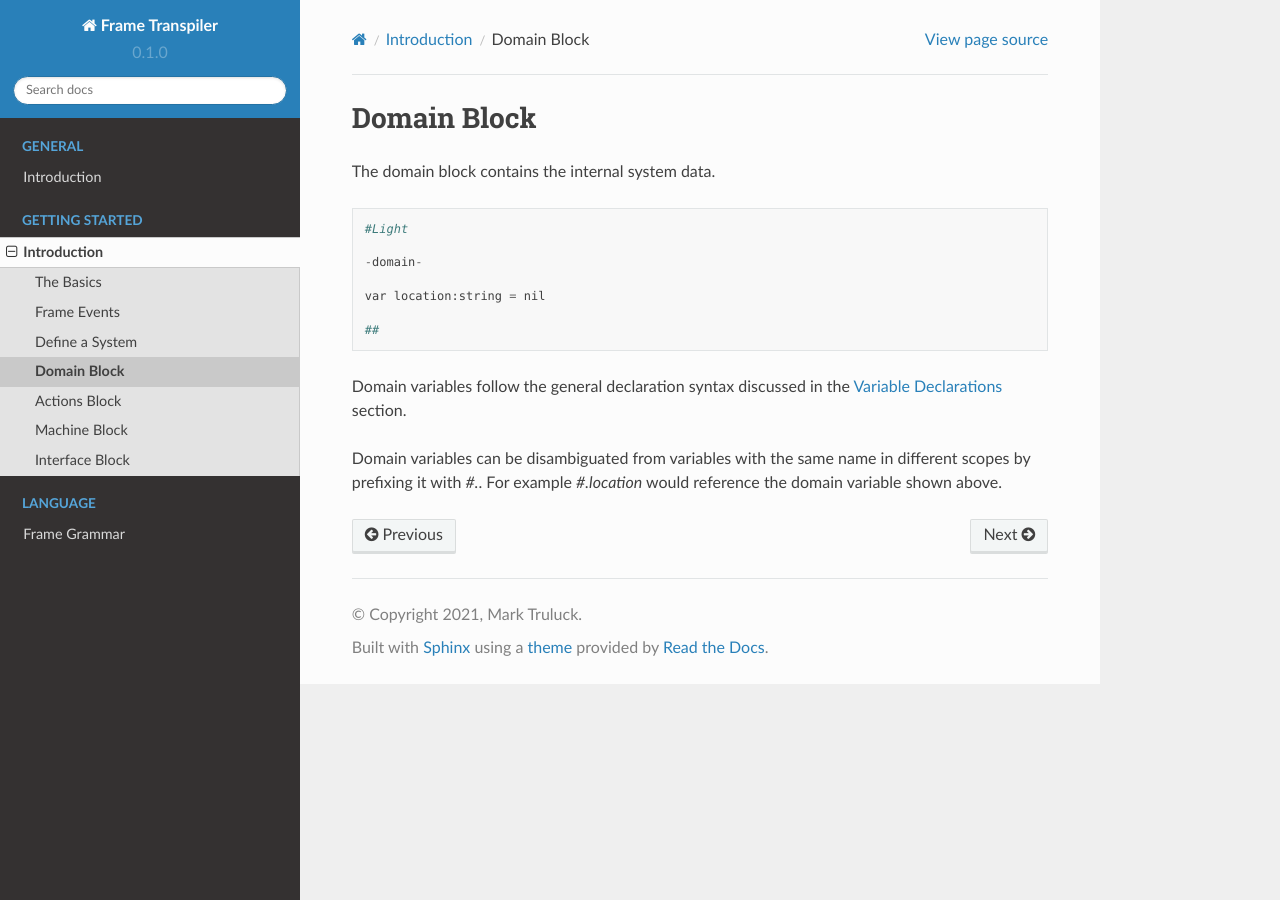
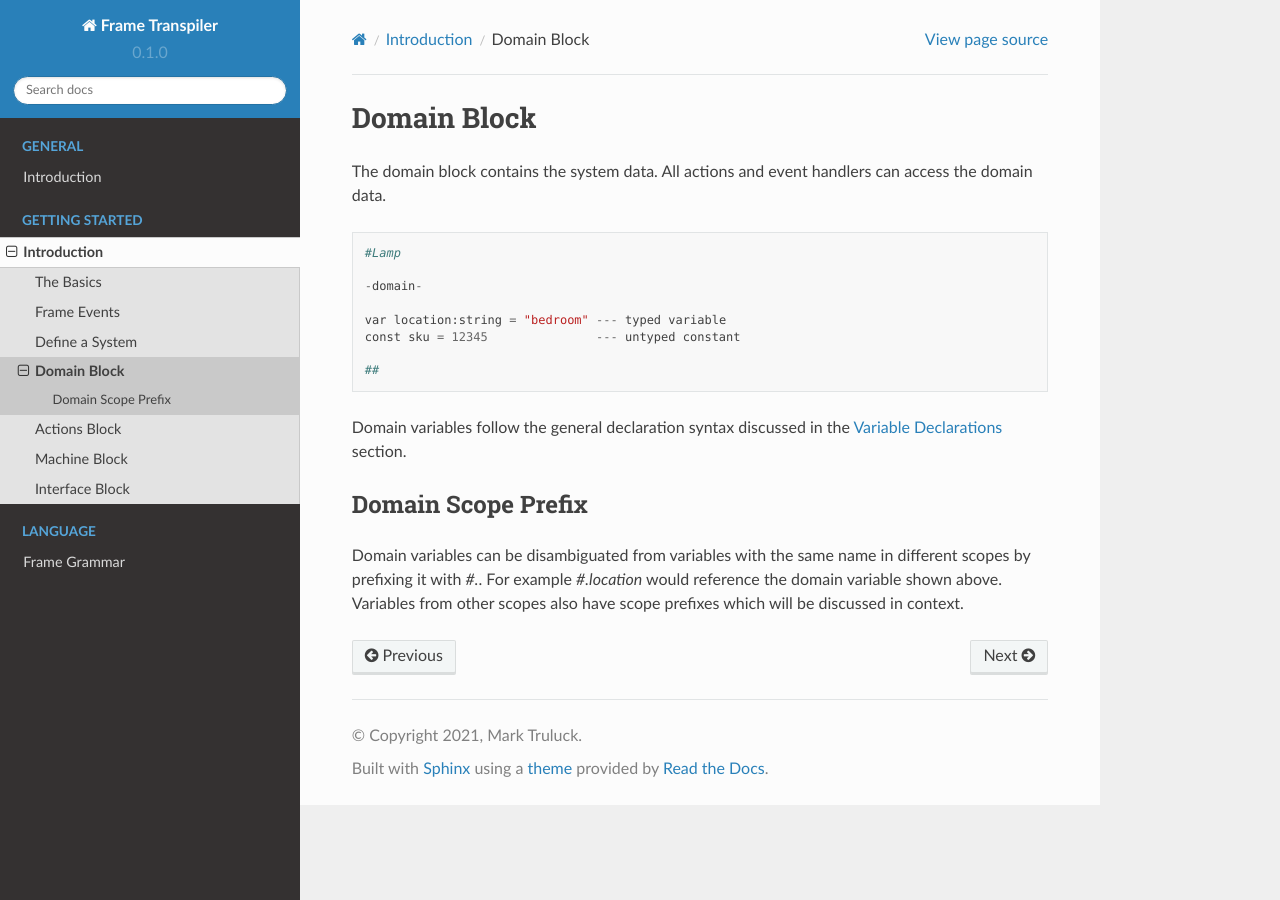
Before and after one commit to frame-lang/frame_transpiler, a Sphinx documentation site: the page built from docs/source/getting_started/introduction/domain_block.rst, in a window 1280 px wide. Built offline with Sphinx 7.4.7 and the Read the Docs theme 2.0.0, drawn with Linux system fonts in a browser that asks for light colours; pages that are not in the unit, such as notebooks, are missing from menus.

```diff
--- a/docs/source/getting_started/introduction/actions_block.rst
+++ b/docs/source/getting_started/introduction/actions_block.rst
@@ -45,4 +45,4 @@
 
 Although Frame does not yet have a full implementation language, in the advanced
 section we will explore how to developers *can* inline target language code
-into Frame specs. This capability addresses many simple use cases.
+into Frame specs. This capability addresses many use cases.
--- a/docs/source/getting_started/introduction/domain_block.rst
+++ b/docs/source/getting_started/introduction/domain_block.rst
@@ -2,21 +2,26 @@
 Domain Block
 ============
 
-The domain block contains the internal system data.
+The domain block contains the system data. All actions and event handlers
+can access the domain data.
 
 .. code-block::
 
-    #Light
+    #Lamp
 
     -domain-
 
-    var location:string = nil
+    var location:string = "bedroom" --- typed variable
+    const sku = 12345               --- untyped constant
 
     ##
 
 Domain variables follow the general declaration syntax discussed in the
 :ref:`variable_declarations` section.
 
+Domain Scope Prefix
+-------------------
 Domain variables can be disambiguated from variables with the same name in
 different scopes by prefixing it with `#.`. For example `#.location` would
-reference the domain variable shown above.
+reference the domain variable shown above. Variables from other scopes also
+have scope prefixes which will be discussed in context.
```
Also changed, not shown: docs/source/getting_started/introduction/basics.rst (+4 -3 lines), docs/source/getting_started/introduction/machine_block.rst (+73 -2 lines).
